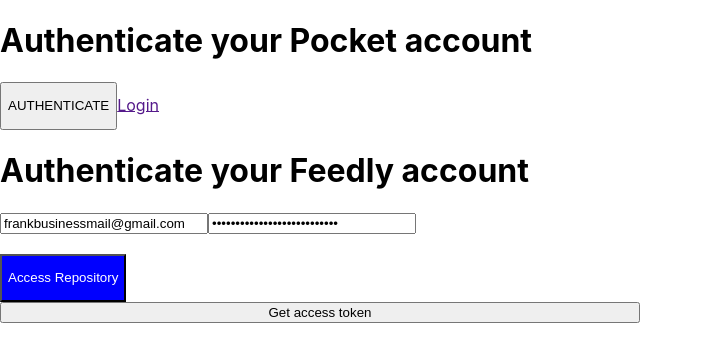
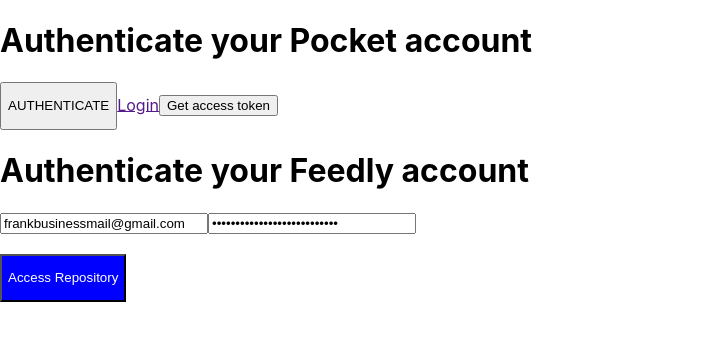
Before and after one commit to FrankZhang2046/Odin-capstone, a React (Create React App) app in the folder client/: page /loggedIn in a window 1280 px wide. Shown: the top 362 px of the page, without its empty margins (0-703 px from the left). Built offline with nearby package versions, Linux system fonts and the light colour scheme.

Commit message:
about to write all my pocketed articles to database

```diff
--- a/client/src/components/Login/Login.js
+++ b/client/src/components/Login/Login.js
@@ -1,17 +1,16 @@
 import React, { Component } from "react";
 import axios from "axios";
 import ConsumerKey from "../../data/consumerKey";
-import {Link} from 'react-router-dom';
+import { Link } from "react-router-dom";
 const domainName = window.location.href;
 
+class Login extends Component {
+  state = {
+    token: "",
+    baseUrl: ""
+  };
 
-class Login extends Component {
-  state={
-      token: '',
-      baseUrl: ''
-  }
-
-  getRequestToken=()=>{
+  getRequestToken = () => {
     axios
       .post(`http://localhost:8080`, {
         key: ConsumerKey,
@@ -20,39 +19,78 @@ class Login extends Component {
       .then(result => {
         const token = result.data;
         const cleanToken = token.slice(5, token.length);
-        localStorage.setItem('token', cleanToken);
+        localStorage.setItem("token", cleanToken);
         this.setState({
           token: result.data,
           pocketAuthenticated: true,
           baseUrl: `https://getpocket.com/auth/authorize?request_token=${cleanToken}&redirect_uri=${domainName}`
+        });
+      });
+  };
+
+  getAccessToken = () => {
+    axios
+      .post(`http://localhost:8080/pocket`, {
+        key: ConsumerKey,
+        token: localStorage.getItem("token")
       })
+      .then(result => {
+        localStorage.setItem('accessToken',result.data.slice(13));
+        console.log(result.data);
       });
-  }
-
-  getAccessToken=()=>{
-    axios.post(`http://localhost:8080/pocket`, {
-      key: ConsumerKey,
-      token: localStorage.getItem('token')
-    })
-         .then(result => console.log(result.data))
-  }
-
+  };
 
   render() {
     return (
-      <div style={{display: 'flex', flexDirection:'column', width:'50%', justifyContent:'center'}}>
+      <div
+        style={{
+          display: "flex",
+          flexDirection: "column",
+          width: "50%",
+          justifyContent: "center"
+        }}
+      >
         <div>
           <h1>Authenticate your Pocket account</h1>
-          <button onClick={this.getRequestToken} style={{height:'48px'}}>AUTHENTICATE</button>
+          <button onClick={this.getRequestToken} style={{ height: "48px" }}>
+            AUTHENTICATE
+          </button>
           <a href={this.state.baseUrl}>Login</a>
+          <button onClick={this.getAccessToken}>Get access token</button>
         </div>
         <div>
           <h1>Authenticate your Feedly account</h1>
-          <input type="text" name="feedly-account" id="feedly-account" value="frankbusinessmail@gmail.com" style={{width:'200px'}}/>
-          <input type="password" name="feedly-account" id="feedly-account" value="frankbusinessmail@gmail.com" style={{width:'200px'}}/>
+          <input
+            type="text"
+            name="feedly-account"
+            id="feedly-account"
+            value="frankbusinessmail@gmail.com"
+            style={{ width: "200px" }}
+          />
+          <input
+            type="password"
+            name="feedly-account"
+            id="feedly-account"
+            value="frankbusinessmail@gmail.com"
+            style={{ width: "200px" }}
+          />
+
         </div>
-        {(window.location.href.includes('loggedIn')) ? (<Link to='/repository'><button style={{height: '48px', backgroundColor:'blue', color:'white',marginTop:'20px'}}>Access Repository</button></Link>) : null}
-        <button onClick={this.getAccessToken}>Get access token</button>
+        {window.location.href.includes("loggedIn") ? (
+          <Link to="/repository">
+            <button
+              style={{
+                height: "48px",
+                backgroundColor: "blue",
+                color: "white",
+                marginTop: "20px"
+              }}
+            >
+              Access Repository
+            </button>
+          </Link>
+        ) : null}
+
       </div>
     );
   }
```
Lines whose indentation alone changed are shown as unchanged.
